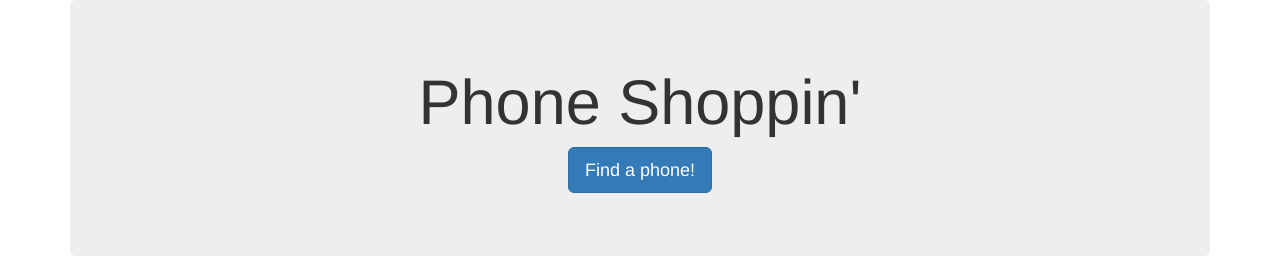
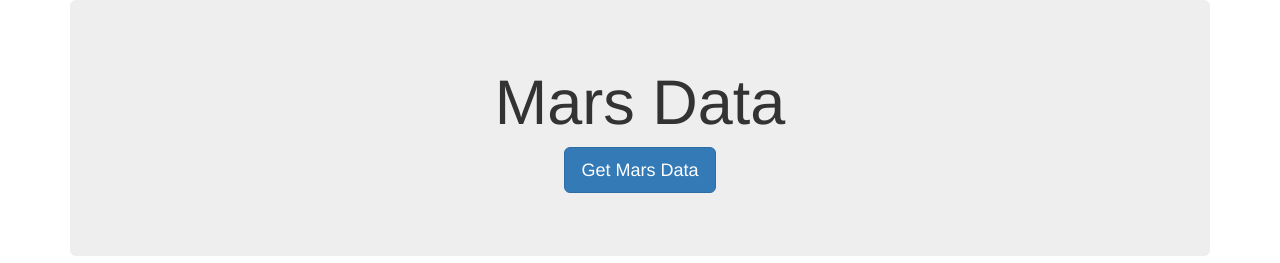
Before and after one commit to SimplyKP22/Web-Scraping-Challenge, a Flask app: template Missions_to_Mars/templates/index.html in a window 1280 px wide. Shown: the top 263 px of the page. Run offline with Flask 2, Linux system fonts and the light colour scheme; the template is opened without the code that fills it: most values are stand-ins (such as "Sample title", 1, 10 or a date in 2020); some libraries are stand-ins or nearby versions.

Commit message:
Updating index file

```diff
--- a/Missions_to_Mars/templates/index.html
+++ b/Missions_to_Mars/templates/index.html
@@ -13,15 +13,16 @@
   <div class="container">
 
     <div class="jumbotron text-center">
-      <h1>Phone Shoppin'</h1>
-      <p><a class="btn btn-primary btn-lg" href="/scrape" role="button">Find a phone!</a></p>
+      <h1>Mars Data</h1>
+      <p><a class="btn btn-primary btn-lg" href="/scrape" role="button">Get Mars Data</a></p>
     </div>
 
     <!-- Phone Listings -->
     <div class="row" id="craiglist-listings">
       <div class="col-md-12">
-        <h4 class="heading">{{listings.price}} {{listings.headline}}</h4>
-        <small>{{listings.reviews}}</small>
+        <h4 class="heading">{{mars.news_title}} {{mars.news_p}}</h4>
+        <img src="featured_image_url" alt="">
+
       </div>
     </div>
 
```
Also changed, not shown: 1 other file.
